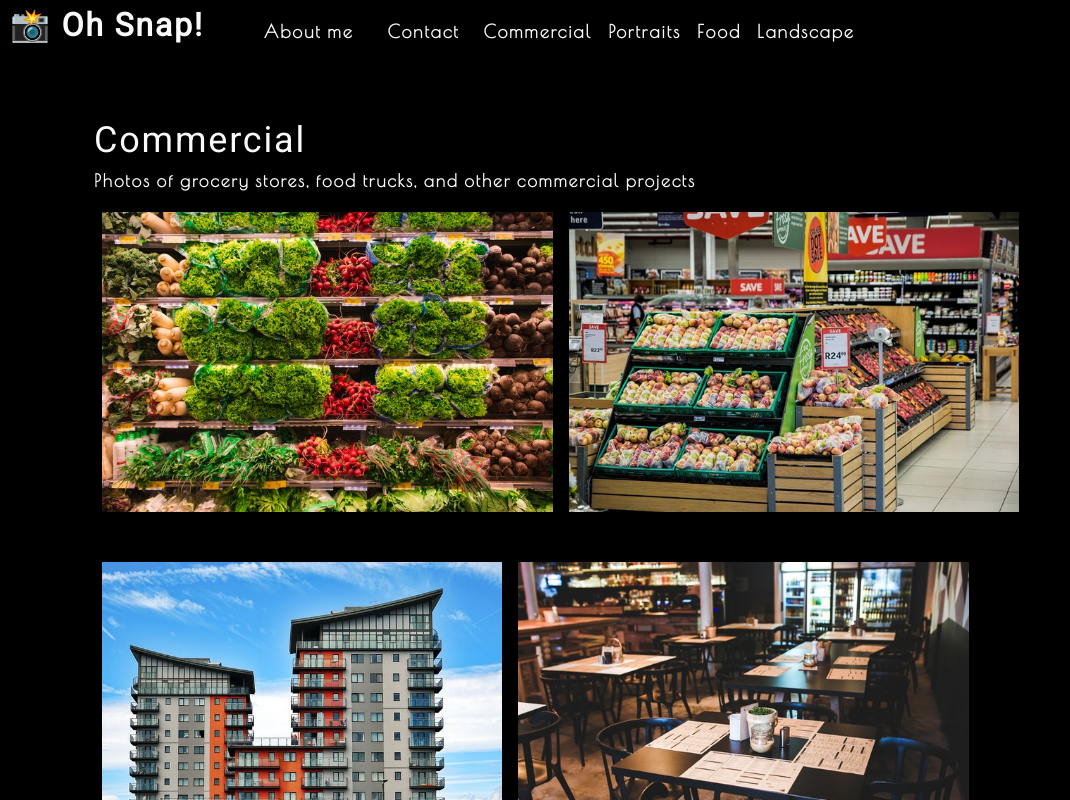
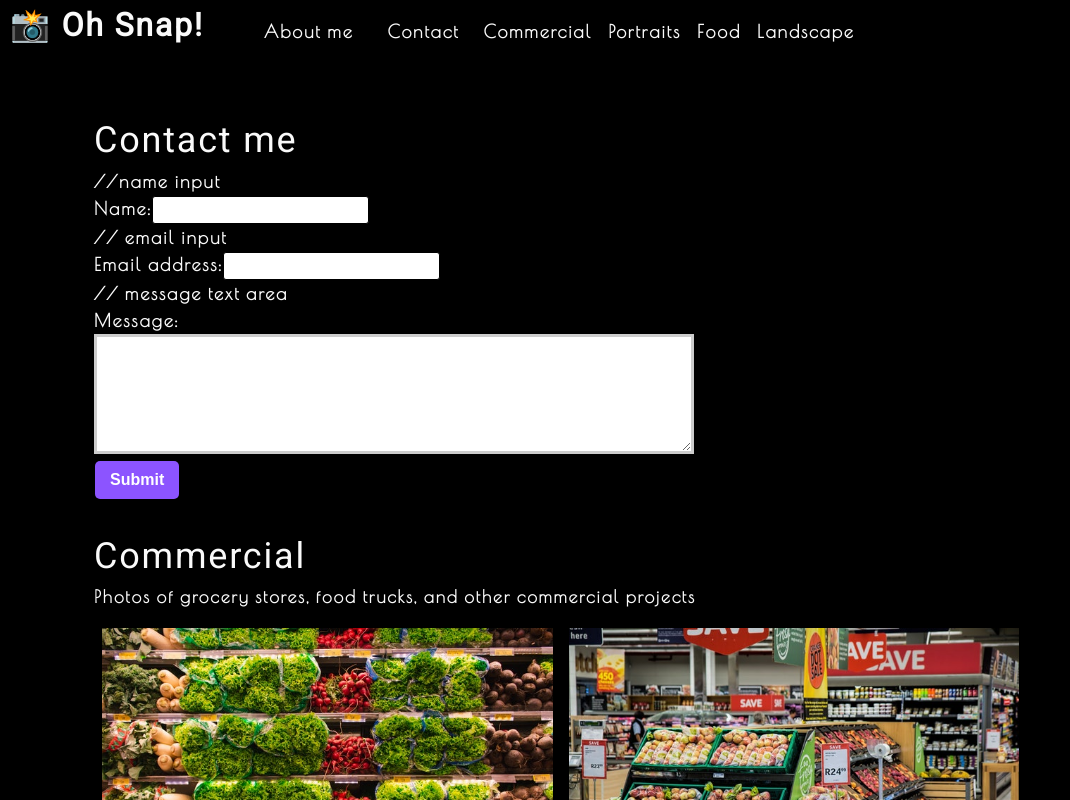
Before and after one commit to Patrick-Fern/photo-port, a React (Create React App) app: page / in a window 1280 px wide. Shown: the top 800 px of the page, without its empty margins (0-1070 px from the left). Built offline with nearby package versions, Linux system fonts and the light colour scheme.

Commit message:
front end form functionality

```diff
--- a/src/App.js
+++ b/src/App.js
@@ -2,6 +2,7 @@
 import Nav from './components/Nav';
 import About from './components/About';
 import Gallery from './components/Gallery';
+import ContactForm from './components/Contact';
 
 function App() {
   const [categories] = useState([
@@ -24,6 +25,7 @@
         currentCategory={currentCategory}
       ></Nav>
       <main>
+        <ContactForm></ContactForm>
         <Gallery currentCategory={currentCategory}></Gallery>
         <About></About>
       </main>
--- a/src/components/Contact/index.js
+++ b/src/components/Contact/index.js
@@ -1,23 +1,40 @@
+import React, { useState} from "react";
+
 function ContactForm() {
+    const [formState, setFormState] = useState({ name: '', email: '', message: '' });
+    const { name, email, message } = formState;
+
+    function handleChange(e) {
+        setFormState({...formState, [e.target.name]: e.target.value })
+
+    }
+
+    function handleSubmit(e) {
+        e.preventDefault();
+        console.log(formState)
+    }
+
+
+
 
     return (
         <section>
             <h1>Contact me</h1>
-            <form id="contact-form">
+            <form id="contact-form" onSubmit={handleSubmit}>
                 //name input
                 <div>
                     <label htmlFor="name">Name:</label>
-                    <input type="text" name="name" />
+                    <input type="text" defaultValue={name} onChange={handleChange} name="name"  />
                 </div>
                 // email input
                 <div>
                     <label htmlFor="email"> Email address:</label>
-                    <input type="email" name="email" />
+                    <input type="email" defaultValue={email} name="email" onChange={handleChange} />
                 </div>
                 // message text area
                 <div>
                     <label htmlFor="message">Message:</label>
-                    <textarea name="message" rows="5" />
+                    <textarea name="message" defaultValue={message} onChange={handleChange} rows="5" />
                 </div>
                 <button type="submit">Submit</button>
             </form>
```
